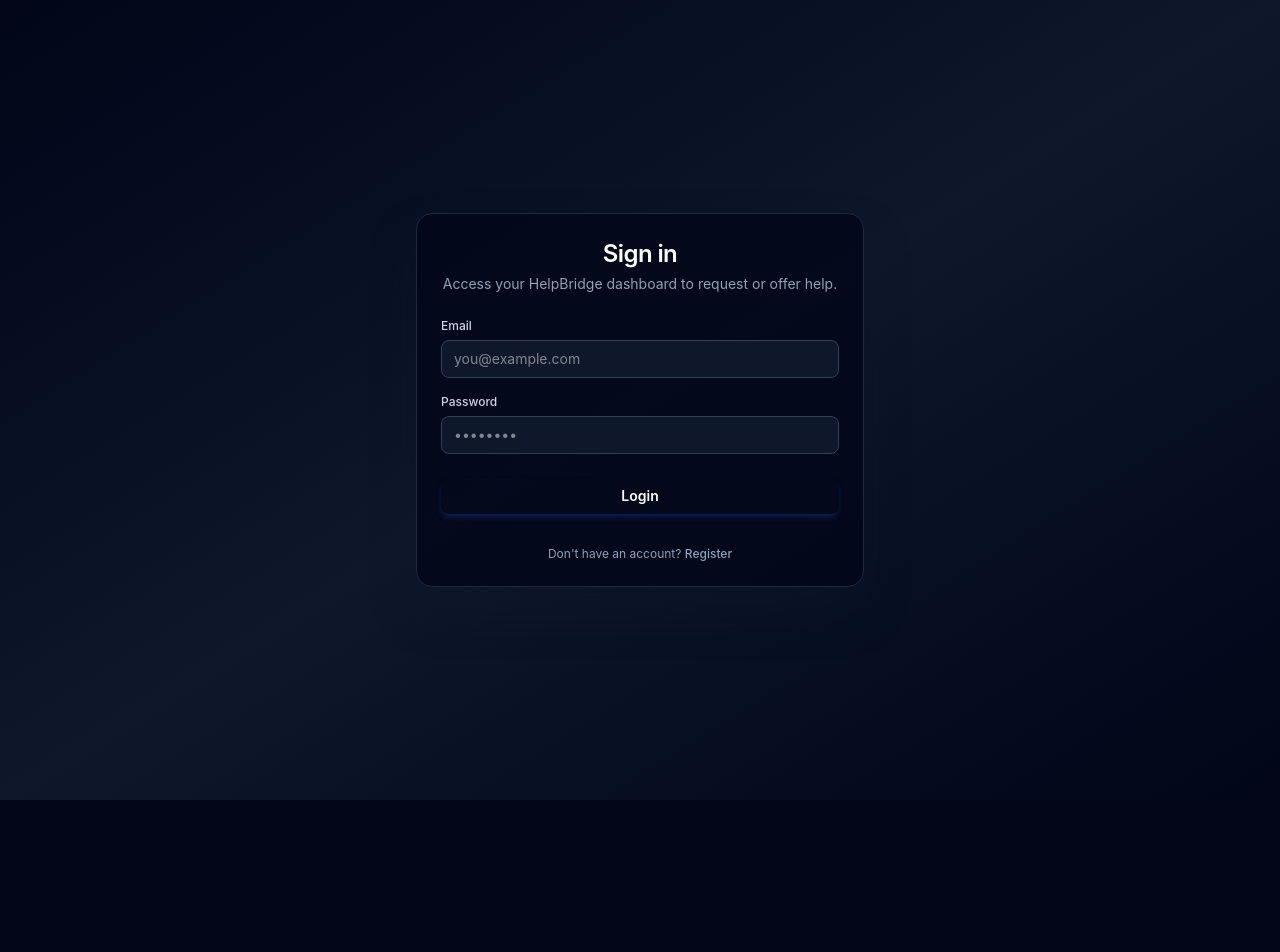
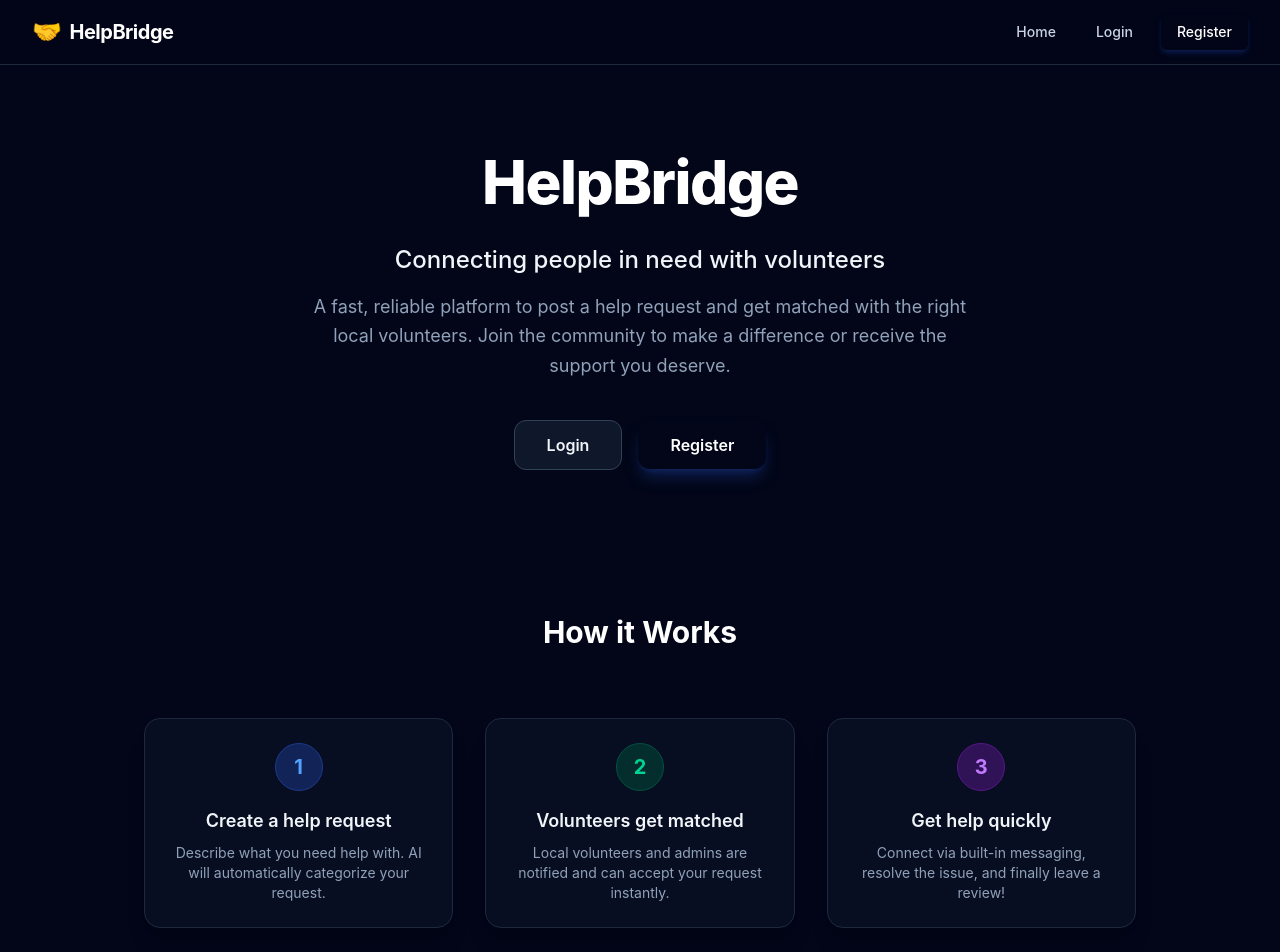
Before and after one commit to Faizan-Ali573/helpbridge-frontend3, a React (Vite) app: page / in a window 1280 px wide. Before the commit this address led to /login. Shown: the top 952 px of the page. Before the commit the page ends 800 px from the top, so only its background shows below. Built offline with nearby package versions, Linux system fonts and the light colour scheme.

Commit message:
frontend homepage update

```diff
--- /dev/null
+++ b/src/pages/Home.jsx
@@ -0,0 +1,95 @@
+import React from 'react';
+import { Link } from 'react-router-dom';
+
+const Home = () => {
+    return (
+        <div className="min-h-screen bg-slate-950 text-slate-100 font-sans flex flex-col">
+            {/* Navbar */}
+            <nav className="border-b border-slate-800 bg-slate-950/80 sticky top-0 z-50 backdrop-blur-sm">
+                <div className="max-w-7xl mx-auto px-4 sm:px-6 lg:px-8">
+                    <div className="flex items-center justify-between h-16">
+                        <div className="flex-shrink-0">
+                            <Link to="/" className="text-xl font-bold text-white tracking-tight flex items-center gap-2">
+                                <span className="text-hb-primary text-2xl">🤝</span> HelpBridge
+                            </Link>
+                        </div>
+                        <div className="hidden md:block">
+                            <div className="ml-10 flex items-baseline space-x-4">
+                                <Link to="/" className="text-slate-300 hover:text-white px-3 py-2 rounded-md text-sm font-medium transition-colors">Home</Link>
+                                <Link to="/login" className="text-slate-300 hover:text-white px-3 py-2 rounded-md text-sm font-medium transition-colors">Login</Link>
+                                <Link to="/register" className="bg-hb-primary hover:bg-blue-600 text-white px-4 py-2 rounded-md text-sm font-medium transition-colors shadow-md shadow-blue-900/40">Register</Link>
+                            </div>
+                        </div>
+                    </div>
+                </div>
+            </nav>
+
+            {/* Main Content */}
+            <main className="flex-grow flex flex-col items-center justify-center p-4">
+
+                {/* Hero Section */}
+                <section className="text-center w-full max-w-4xl pt-16 pb-20">
+                    <h1 className="text-4xl sm:text-5xl md:text-6xl font-extrabold text-white tracking-tight leading-tight mb-6">
+                        HelpBridge
+                    </h1>
+                    <p className="text-xl sm:text-2xl text-hb-secondary font-medium mb-4">
+                        Connecting people in need with volunteers
+                    </p>
+                    <p className="text-base sm:text-lg text-slate-400 mb-10 max-w-2xl mx-auto leading-relaxed">
+                        A fast, reliable platform to post a help request and get matched with the right local volunteers. Join the community to make a difference or receive the support you deserve.
+                    </p>
+
+                    <div className="flex flex-col sm:flex-row items-center justify-center gap-4">
+                        <Link to="/login" className="w-full sm:w-auto px-8 py-3 rounded-xl border border-slate-700 bg-slate-800/50 text-slate-100 font-semibold hover:bg-slate-700 transition-colors">
+                            Login
+                        </Link>
+                        <Link to="/register" className="w-full sm:w-auto px-8 py-3 rounded-xl bg-hb-primary text-white font-semibold shadow-lg shadow-blue-900/50 hover:bg-blue-600 transition-colors">
+                            Register
+                        </Link>
+                    </div>
+                </section>
+
+                {/* How It Works Section */}
+                <section className="w-full max-w-5xl py-16">
+                    <div className="text-center mb-12">
+                        <h2 className="text-2xl sm:text-3xl font-bold text-white">How it Works</h2>
+                        <div className="h-1 w-20 bg-hb-primary mx-auto mt-4 rounded-full"></div>
+                    </div>
+
+                    <div className="grid grid-cols-1 md:grid-cols-3 gap-8 px-4">
+
+                        <div className="bg-slate-900/50 border border-slate-800 rounded-2xl p-6 text-center shadow-xl hover:bg-slate-800/50 transition-colors">
+                            <div className="w-12 h-12 bg-blue-900/50 text-blue-400 rounded-full flex items-center justify-center text-xl font-bold mx-auto mb-4 border border-blue-900">1</div>
+                            <h3 className="text-lg font-semibold text-slate-100 mb-2">Create a help request</h3>
+                            <p className="text-sm text-slate-400">Describe what you need help with. AI will automatically categorize your request.</p>
+                        </div>
+
+                        <div className="bg-slate-900/50 border border-slate-800 rounded-2xl p-6 text-center shadow-xl hover:bg-slate-800/50 transition-colors">
+                            <div className="w-12 h-12 bg-emerald-900/50 text-emerald-400 rounded-full flex items-center justify-center text-xl font-bold mx-auto mb-4 border border-emerald-900">2</div>
+                            <h3 className="text-lg font-semibold text-slate-100 mb-2">Volunteers get matched</h3>
+                            <p className="text-sm text-slate-400">Local volunteers and admins are notified and can accept your request instantly.</p>
+                        </div>
+
+                        <div className="bg-slate-900/50 border border-slate-800 rounded-2xl p-6 text-center shadow-xl hover:bg-slate-800/50 transition-colors">
+                            <div className="w-12 h-12 bg-purple-900/50 text-purple-400 rounded-full flex items-center justify-center text-xl font-bold mx-auto mb-4 border border-purple-900">3</div>
+                            <h3 className="text-lg font-semibold text-slate-100 mb-2">Get help quickly</h3>
+                            <p className="text-sm text-slate-400">Connect via built-in messaging, resolve the issue, and finally leave a review!</p>
+                        </div>
+
+                    </div>
+                </section>
+
+            </main>
+
+            {/* Footer */}
+            <footer className="border-t border-slate-800 bg-slate-950 py-8 mt-auto">
+                <div className="max-w-7xl mx-auto px-4 flex flex-col items-center justify-center space-y-2">
+                    <p className="text-slate-500 text-sm font-medium">Built for community support</p>
+                    <p className="text-slate-600 text-xs">&copy; 2026 HelpBridge. All rights reserved.</p>
+                </div>
+            </footer>
+        </div>
+    );
+};
+
+export default Home;
--- a/src/router/AppRouter.jsx
+++ b/src/router/AppRouter.jsx
@@ -1,5 +1,6 @@
 import React from 'react';
 import { Routes, Route, Navigate } from 'react-router-dom';
+import Home from '../pages/Home.jsx';
 import LoginPage from '../pages/auth/LoginPage.jsx';
 import RegisterPage from '../pages/auth/RegisterPage.jsx';
 import UserDashboard from '../pages/dashboard/UserDashboard.jsx';
@@ -31,7 +32,7 @@
 const AppRouter = () => {
   return (
     <Routes>
-      <Route path="/" element={<Navigate to="/login" replace />} />
+      <Route path="/" element={<Home />} />
 
       <Route path="/login" element={<LoginPage />} />
       <Route path="/register" element={<RegisterPage />} />
```
